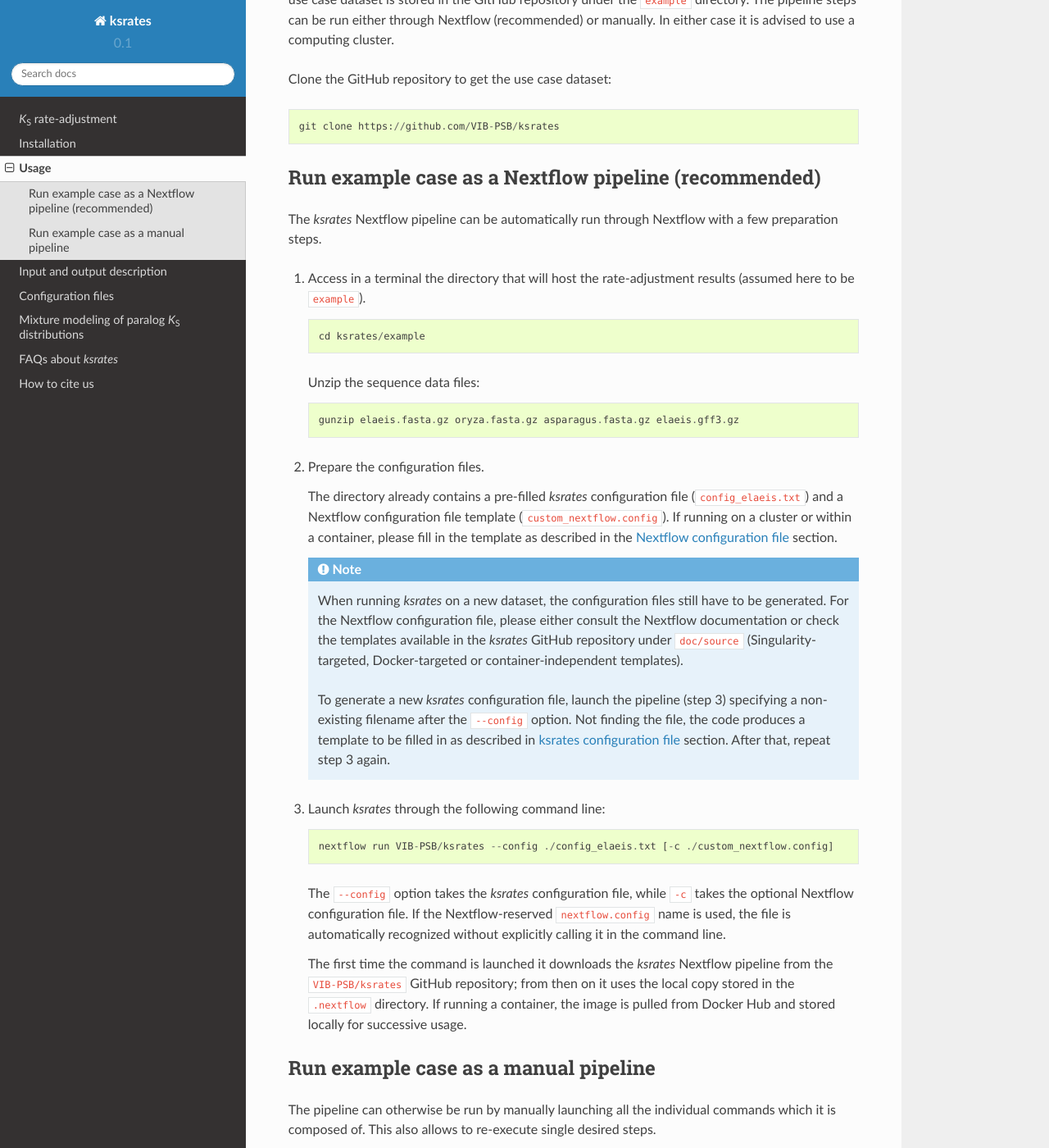
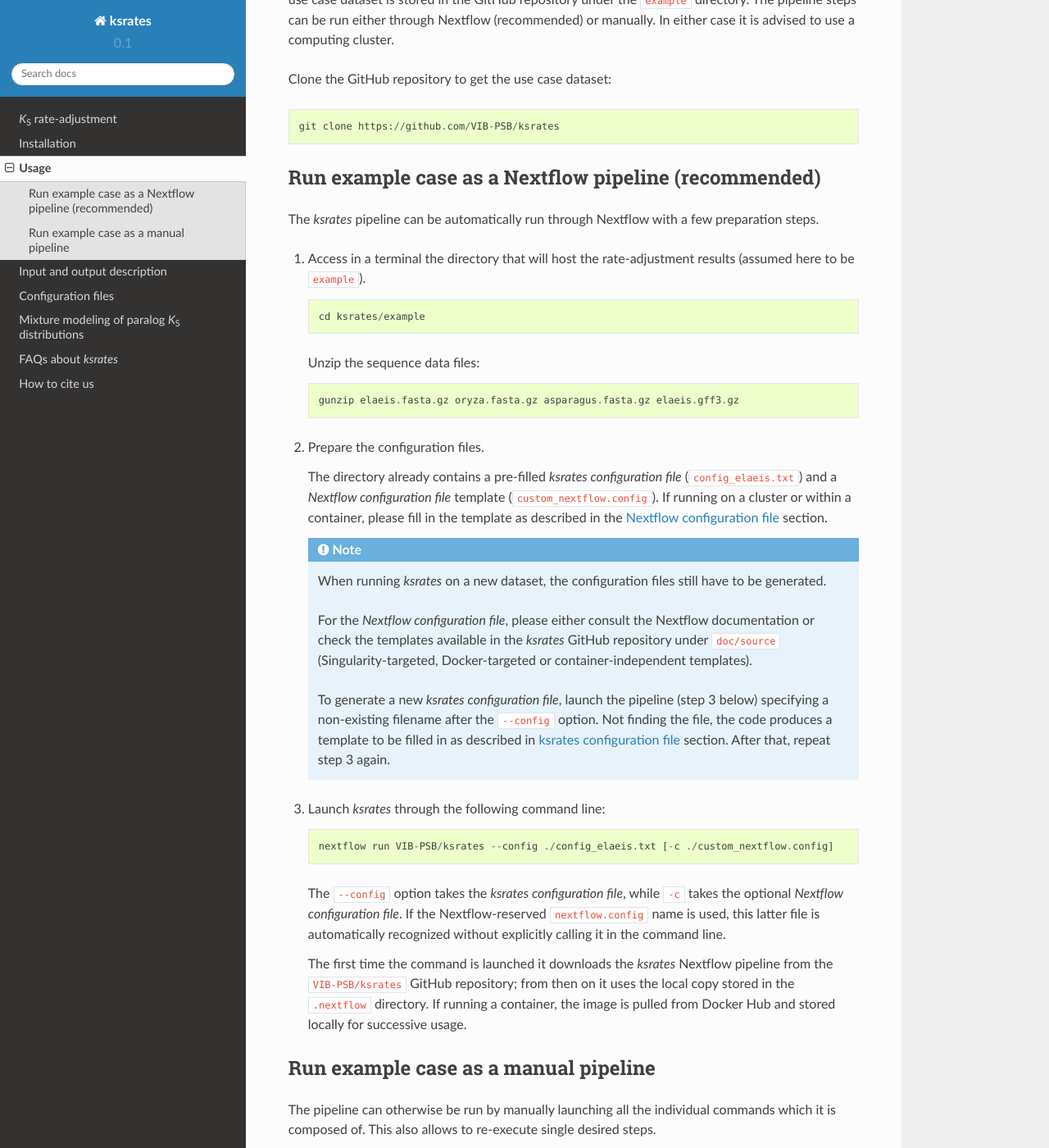
Before and after one commit to VIB-PSB/ksrates, a Sphinx documentation site: the page built from doc/source/usage.rst, in a window 1280 px wide and 1400 px high, scrolled down 220 px. Shown: the whole window at 82% size. Built offline with Sphinx 7.4.7 and the Read the Docs theme 2.0.0, drawn with Linux system fonts in a browser that asks for light colours; some of the changed text lies outside the part shown.

Commit message:
Update usage.rst with other suggestions

```diff
--- a/doc/source/usage.rst
+++ b/doc/source/usage.rst
@@ -11,7 +11,7 @@ Clone the GitHub repository to get the use case dataset::
 Run example case as a Nextflow pipeline (recommended)
 =====================================================
 
-The *ksrates* Nextflow pipeline can be automatically run through Nextflow with a few preparation steps.
+The *ksrates* pipeline can be automatically run through Nextflow with a few preparation steps.
 
 1.  Access in a terminal the directory that will host the rate-adjustment results (assumed here to be ``example``). ::
 
@@ -23,21 +23,25 @@ The *ksrates* Nextflow pipeline can be automatically run through Nextflow with a
 
 2.  Prepare the configuration files.
 
-    The directory already contains a pre-filled *ksrates* configuration file (``config_elaeis.txt``) and a Nextflow configuration file template (``custom_nextflow.config``). If running on a cluster or within a container, please fill in the template as described in the :ref:`nextflow_config_section` section.
+    The directory already contains a pre-filled *ksrates configuration file* (``config_elaeis.txt``) and a *Nextflow configuration file* template (``custom_nextflow.config``). If running on a cluster or within a container, please fill in the template as described in the :ref:`nextflow_config_section` section.
 
     .. note ::
-        When running *ksrates* on a new dataset, the configuration files still have to be generated. For the Nextflow configuration file, please either consult the Nextflow documentation or check the templates available in the *ksrates* GitHub repository under ``doc/source`` (Singularity-targeted, Docker-targeted or container-independent templates).
+        When running *ksrates* on a new dataset, the configuration files still have to be generated.
 
-        To generate a new *ksrates* configuration file, launch the pipeline (step 3) specifying a non-existing filename after the ``--config`` option. Not finding the file, the code produces a template to be filled in as described in :ref:`pipeline_config_section` section. After that, repeat step 3 again.
+        For the *Nextflow configuration file*, please either consult the Nextflow documentation or check the templates available in the *ksrates* GitHub repository under ``doc/source`` (Singularity-targeted, Docker-targeted or container-independent templates).
+
+        To generate a new *ksrates configuration file*, launch the pipeline (step 3 below) specifying a non-existing filename after the ``--config`` option. Not finding the file, the code produces a template to be filled in as described in :ref:`pipeline_config_section` section. After that, repeat step 3 again.
 
 3.  Launch *ksrates* through the following command line::
 
         nextflow run VIB-PSB/ksrates --config ./config_elaeis.txt [-c ./custom_nextflow.config]
 
-    The ``--config`` option takes the *ksrates* configuration file, while ``-c`` takes the optional Nextflow configuration file. If the Nextflow-reserved ``nextflow.config`` name is used, the file is automatically recognized without explicitly calling it in the command line.
+    The ``--config`` option takes the *ksrates configuration file*, while ``-c`` takes the optional *Nextflow configuration file*. If the Nextflow-reserved ``nextflow.config`` name is used, this latter file is automatically recognized without explicitly calling it in the command line.
 
     The first time the command is launched it downloads the *ksrates* Nextflow pipeline from the ``VIB-PSB/ksrates`` GitHub repository; from then on it uses the local copy stored in the ``.nextflow`` directory. If running a container, the image is pulled from Docker Hub and stored locally for successive usage.
 
+
+.. _`manual_pipeline`:
 
 Run example case as a manual pipeline
 =====================================
@@ -60,7 +64,7 @@ The syntax to run a command depends on how the package is installed:
 
         docker run --rm -v $PWD:/temp -w /temp vibpsb/ksrates ksrates [OPTIONS] COMMAND [ARGS]
 
-    The ``-v`` option mounts the current working directory in the container, while ``-w`` lets the command be run within this directory. The ``--rm`` option is given to remove the container after the command is executed to save disk space (note that the container *image* will not be removed).
+    The ``--rm`` option is given to remove the container after the command is executed to save disk space (note that the container *image* will not be removed). The ``-v`` option mounts the current working directory in the container, while ``-w`` lets the command be run within this directory.
 
     Docker pulls the container image from Docker Hub and from then on makes use of the local copy.
 
@@ -140,7 +144,7 @@ The order of execution of the single commands to run the whole workflow is the f
 
         ksrates plot-tree config_elaeis.txt
 
-11. Plot adjusted mixed paralog--ortholog *K*:sub:`S` distribution plots with inferred WGD components::
+11. Plot the adjusted mixed paralog--ortholog *K*:sub:`S` distribution with inferred WGD components::
 
         ksrates paralogs-analyses config_elaeis.txt
 
```
Also changed, not shown: other parts of doc/source/usage.rst (+2 -2 lines).
